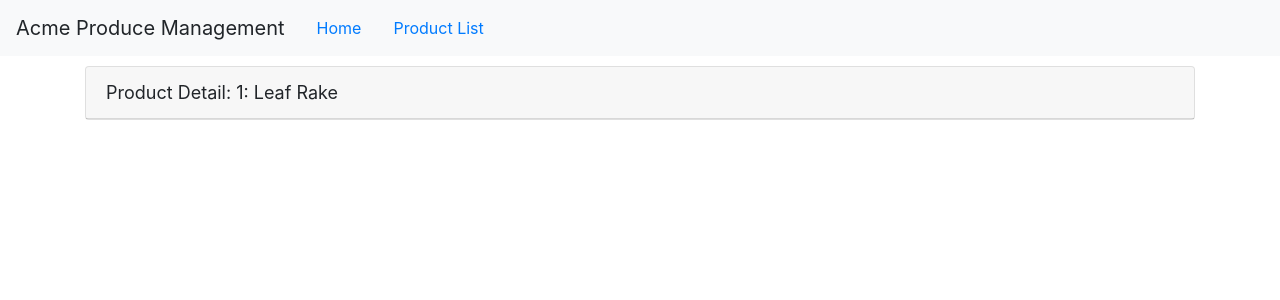
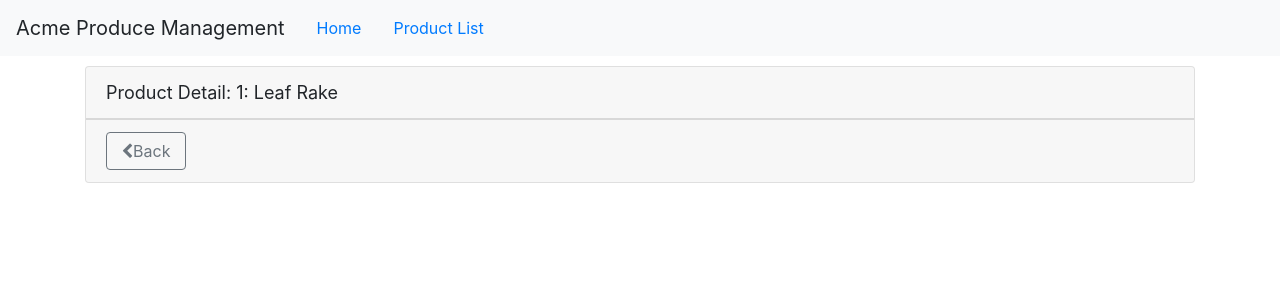
Before and after one commit to hunter-morabito/Angular-GettingStarted, an Angular app: page /products/1 in a window 1280 px wide. Shown: the top 300 px of the page. Built offline with nearby package versions, Linux system fonts and the light colour scheme.

Commit message:
Activating a Route with Code

```diff
--- a/src/app/products/product-detail.component.html
+++ b/src/app/products/product-detail.component.html
@@ -2,4 +2,11 @@
   <div class='card-header'>
      {{pageTitle + ': ' + product.productName}}
   </div>
+  <div class='card-footer'>
+    <button class='btn btn-outline-secondary'
+            (click)='onBack()'
+            style='width:80px'>
+          <i class='fa fa-chevron-left'></i>Back
+    </button>
+  </div>
 </div>
--- a/src/app/products/product-detail.component.ts
+++ b/src/app/products/product-detail.component.ts
@@ -1,5 +1,5 @@
 import { Component, OnInit } from '@angular/core';
-import {ActivatedRoute } from '@angular/router';
+import {ActivatedRoute, Router } from '@angular/router';
 import { IProduct } from './product';
 
 @Component({
@@ -11,7 +11,8 @@
   product: IProduct;
 
 
-  constructor(private route: ActivatedRoute) { }
+  constructor(private route: ActivatedRoute,
+              private router: Router) { }
 
   ngOnInit() {
             // + is a shortcut to convert the parameter string to a numberic ID
@@ -29,4 +30,8 @@
     }
   }
 
+  onBack(): void{
+    this.router.navigate(['/products']);
+  }
+
 }
```
Also changed, not shown: 1 other file (tests, documents, lock files or other folders).
